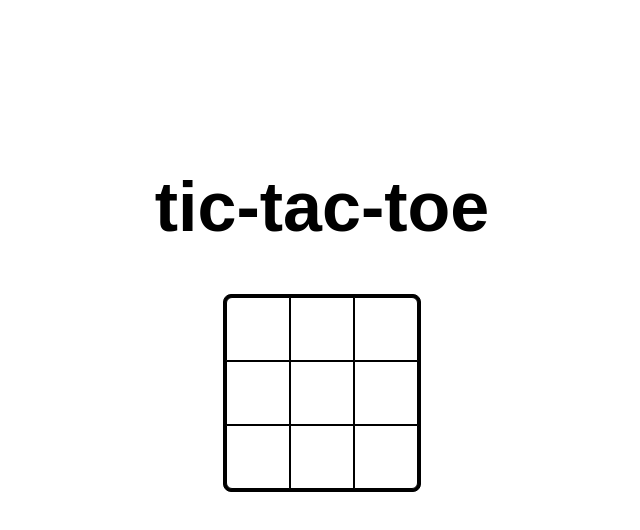
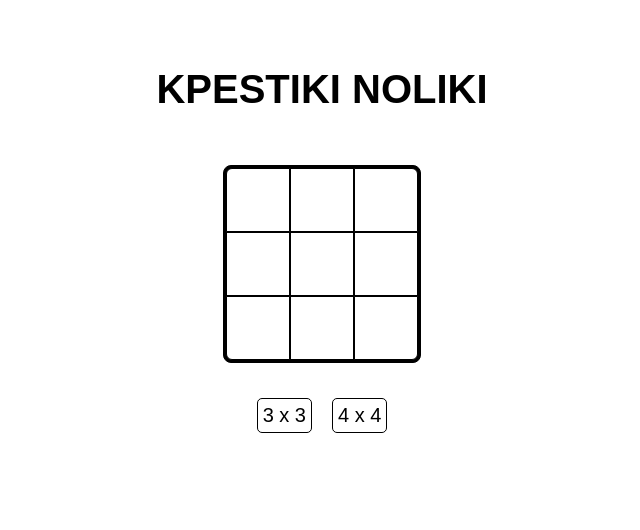
Before and after one commit to Can4k/tic-tac-toe, a Vue app: page / in a window 1280 px wide. Shown: the top 530 px of the page, without its empty margins (318-958 px from the left). Built offline with nearby package versions, Linux system fonts and the light colour scheme; a web font is replaced by a local one.

Commit message:
v1.2 -Переписан код определения победителя -Добавлен режим игры 4 x 4

```diff
--- a/src/App.vue
+++ b/src/App.vue
@@ -1,16 +1,16 @@
 <template>
   <div id="app">
-    <h1>tic-tac-toe</h1>
+    <h1>KPESTIKI NOLIKI</h1>
       <table>
-        <tr v-for="i in 3">
+        <tr v-for="i in this.field.length">
           <td
-              v-for="j in 3"
+              v-for="j in this.field && this.field[0].length"
               :class="{
-                'win' : (winPositions.indexOf(this.getPos(i - 1, j - 1)) !== -1),
+                'win' : (winPositions.indexOf(this.getPositionIndex(i - 1, j - 1)) !== -1),
                 'left-up' : (i === 1 && j === 1),
-                'right-up' : (i === 1 && j === 3),
-                'left-down' : (i === 3 && j === 1),
-                'right-down' : (i === 3 && j === 3)
+                'right-up' : (i === 1 && j === sizeOfField),
+                'left-down' : (i === sizeOfField && j === 1),
+                'right-down' : (i === sizeOfField && j === sizeOfField)
               }"
               @click="putSign(i - 1, j - 1)"
           >
@@ -23,30 +23,47 @@
           </td>
         </tr>
       </table>
+    <div class="buttons-container">
       <transition name="fade">
-      <button v-show="finished" @click="rebuild">
-        Play again
+        <button v-show="finished" @click="rebuild(3)">
+          3 x 3
         </button>
       </transition>
+      <transition name="fade">
+        <button v-show="finished" @click="rebuild(4)">
+          4 x 4
+        </button>
+      </transition>
+    </div>
   </div>
 </template>
 
 <script>
+
+const rules = {
+  1: 1,
+  2: 2,
+  3: 3,
+  4: 3,
+  5: 4,
+  6: 4,
+  7: 5
+}
+
 export default {
   name: 'App',
-  components: {
-
-  },
   data() {
     return {
       field: [
           [0, 0, 0],
           [0, 0, 0],
-          [0, 0, 0]
+          [0, 0, 0],
       ],
       winPositions : [],
       currentType: 1,
-      finished: false
+      finished: true,
+      sizeOfField: 3,
+      completed: 0
     }
   },
   methods: {
@@ -54,54 +71,55 @@ export default {
       if (this.field[i][j] || this.finished) {
         return;
       }
-      this.complited++;
+      this.completed++;
       this.field[i][j] = this.currentType;
       this.currentType = (this.currentType === -1? 1 : -1);
       this.finished = this.check();
     },
-    getPos(i, j) {
-      return (i - 1) * 3 + j - 1;
+    getPositionIndex(i, j) {
+      return (i - 1) * this.sizeOfField + j - 1;
     },
     check() {
-      for (let i = 0; i < 3; i++) {
-        if (this.field[i][0] && this.field[i][0] === this.field[i][1] && this.field[i][1] === this.field[i][2]) {
-          this.winPositions.push(this.getPos(i, 0));
-          this.winPositions.push(this.getPos(i, 1));
-          this.winPositions.push(this.getPos(i, 2));
-          console.table(this.winPositions);
+      for (let i = 0; i < this.sizeOfField; i++) {
+        for (let j = 0; j <= this.sizeOfField - rules[this.sizeOfField]; j++) {
+          if (this.field[i][j] && this.field[i][j] === this.field[i][j + 1] && this.field[i][j + 1] === this.field[i][j + 2]) {
+            this.winPositions.push(this.getPositionIndex(i, j));
+            this.winPositions.push(this.getPositionIndex(i, j + 1));
+            this.winPositions.push(this.getPositionIndex(i, j + 2));
             return true;
           }
-        if (this.field[0][i] && this.field[0][i] === this.field[1][i] && this.field[1][i] === this.field[2][i]) {
-          this.winPositions.push(this.getPos(0, i));
-          this.winPositions.push(this.getPos(1, i));
-          this.winPositions.push(this.getPos(2, i));
+          if (this.field[j][i] && this.field[j][i] === this.field[j + 1][i] && this.field[j + 1][i] === this.field[j + 2][i]) {
+            this.winPositions.push(this.getPositionIndex(j, i));
+            this.winPositions.push(this.getPositionIndex(j + 1, i));
+            this.winPositions.push(this.getPositionIndex(j + 2, i));
+            return true;
+          }
+          if (i + 2 < this.sizeOfField && j + 2 < this.sizeOfField && this.field[i][j] && this.field[i][j] === this.field[i + 1][j + 1] && this.field[i + 1][j + 1] === this.field[i + 2][j + 2]) {
+            this.winPositions.push(this.getPositionIndex(i, j));
+            this.winPositions.push(this.getPositionIndex(i + 1, j + 1));
+            this.winPositions.push(this.getPositionIndex(i + 2, j + 2));
+            return true;
+          }
+          if (i + 2 < this.sizeOfField && this.sizeOfField - j - 3 >= 0 && this.field[this.sizeOfField - j - 1][i] && this.field[this.sizeOfField - j - 1][i] === this.field[this.sizeOfField - j - 2][i + 1] && this.field[this.sizeOfField - j - 2][i + 1] === this.field[this.sizeOfField - j - 3][i + 2]) {
+            this.winPositions.push(this.getPositionIndex(this.sizeOfField - j - 1, i));
+            this.winPositions.push(this.getPositionIndex(this.sizeOfField - j - 2, i + 1));
+            this.winPositions.push(this.getPositionIndex(this.sizeOfField - j - 3, i + 2));
             return true;
           }
         }
-      if (this.field[0][0] && this.field[0][0] === this.field[1][1] && this.field[1][1] === this.field[2][2]) {
-        this.winPositions.push(this.getPos(0, 0));
-        this.winPositions.push(this.getPos(1, 1));
-        this.winPositions.push(this.getPos(2, 2));
-        return true;
       }
-      if (this.field[0][2] && this.field[0][2] === this.field[1][1] && this.field[1][1] === this.field[2][0]) {
-        this.winPositions.push(this.getPos(0, 2));
-        this.winPositions.push(this.getPos(1, 1));
-        this.winPositions.push(this.getPos(2, 0));
-        return true;
+      return this.completed === this.sizeOfField * this.sizeOfField;
+    },
+    rebuild(sz) {
+      this.field = [];
+      this.sizeOfField = sz;
+      for (let i = 0; i < this.sizeOfField; i++) {
+        this.field.push(Array(this.sizeOfField));
       }
-      return this.complited === 9;
-    },
-    rebuild() {
-      this.field = [
-        [0, 0, 0],
-        [0, 0, 0],
-        [0, 0, 0]
-      ];
       this.winPositions = [];
       this.finished = false;
       this.currentType = 1;
-      this.complited = 0;
+      this.completed = 0;
     }
   },
 }
@@ -114,16 +132,18 @@ export default {
   -moz-osx-font-smoothing: grayscale;
   text-align: center;
   color: black;
-  margin-top: 60px;
+  margin-top: 20px;
   display: flex;
   align-items: center;
   justify-content: center;
   flex-direction: column;
 }
 table {
+  margin-top: 26px;
   border: 1px solid black;
   background-color: black;
   border-radius: 8px;
+  transition-duration: .3s;
 }
 tr {
   display: flex;
@@ -150,19 +170,29 @@ img {
   margin: 6px;
 }
 h1 {
-  font-size: 70px;
+  font-size: 40px;
   font-family: 'Lexend Exa', sans-serif;
 }
 button {
-  margin-top: 20px;
   font-family: 'Lexend Exa', sans-serif;
   font-size: 20px;
   border-radius: 5px;
   background-color: white;
   border: 1px solid black;
-  padding: 3px;
+  padding: 5px;
   transition-duration: 1s;
   cursor: pointer;
+  margin: 10px;
+}
+button:hover {
+  background-color: yellow;
+  box-shadow: 0 0 10px -7px yellow;
+}
+.buttons-container {
+  margin-top: 25px;
+  display: flex;
+  align-items: center;
+  justify-content: center;
 }
 .win {
   background-color: yellow;
```
Lines whose indentation alone changed are shown as unchanged.
